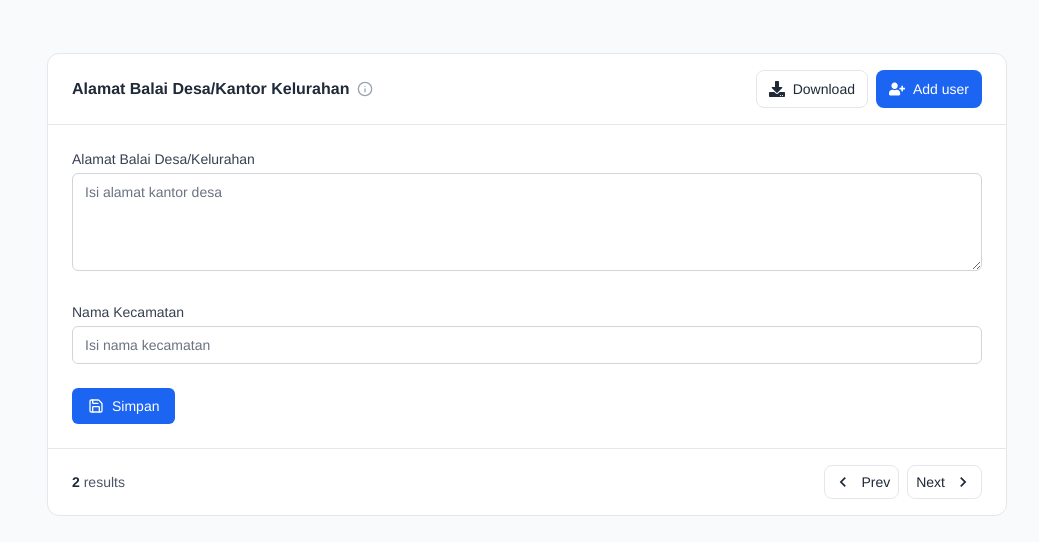
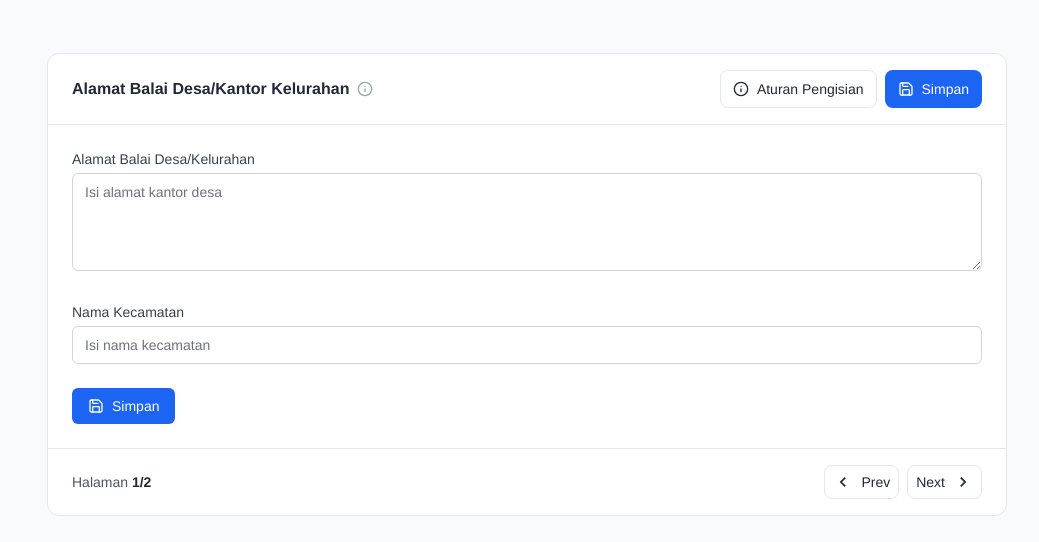
Before and after one commit to azharanggakusuma/simades, a Next.js app: page /dashboard/pages/forms/keterangan-tempat in a window 1280 px wide. Shown: the part 934-1476 px from the top of the page, without its empty margins (241-1280 px from the left). Built offline with nearby package versions, Linux system fonts and the light colour scheme.

Commit message:
feat: update CardForm2 component with localized button labels and form structure

```diff
--- a/app/dashboard/pages/forms/keterangan-tempat/CardForm2.tsx
+++ b/app/dashboard/pages/forms/keterangan-tempat/CardForm2.tsx
@@ -30,22 +30,22 @@ export default function CardForm() {
                         className="py-2 px-3 inline-flex items-center gap-x-2 text-sm font-medium rounded-lg border border-gray-200 bg-white text-gray-800 shadow-2xs hover:bg-gray-50 disabled:opacity-50 disabled:pointer-events-none focus:outline-hidden focus:bg-gray-50 dark:bg-transparent dark:border-neutral-700 dark:text-neutral-300 dark:hover:bg-neutral-800 dark:focus:bg-neutral-800"
                         href="#"
                       >
-                        <FaDownload className="w-4 h-4" />
-                        Download
+                        <Info className="w-4 h-4" />
+                        Aturan Pengisian
                       </a>
                       <a
                         className="py-2 px-3 inline-flex items-center gap-x-2 text-sm font-medium rounded-lg border border-transparent bg-blue-600 text-white hover:bg-blue-700 focus:outline-hidden focus:bg-blue-700 disabled:opacity-50 disabled:pointer-events-none"
                         href="#"
                       >
-                        <FaUserPlus className="w-4 h-4" />
-                        Add user
+                        <Save className="w-4 h-4" />
+                        Simpan
                       </a>
                     </div>
                   </div>
                 </div>
                 {/* End Header */}
 
-                {/* Table */}
+                {/* Form */}
                 <form className="p-6 space-y-6">
                   <div>
                     <label
@@ -92,10 +92,10 @@ export default function CardForm() {
                 <div className="px-6 py-4 grid gap-3 md:flex md:justify-between md:items-center border-t border-gray-200 dark:border-neutral-700">
                   <div>
                     <p className="text-sm text-gray-600 dark:text-neutral-400">
+                      Halaman {" "}
                       <span className="font-semibold text-gray-800 dark:text-neutral-200">
-                        2
-                      </span>{" "}
-                      results
+                        1/2
+                      </span>
                     </p>
                   </div>
                   <div>
```
